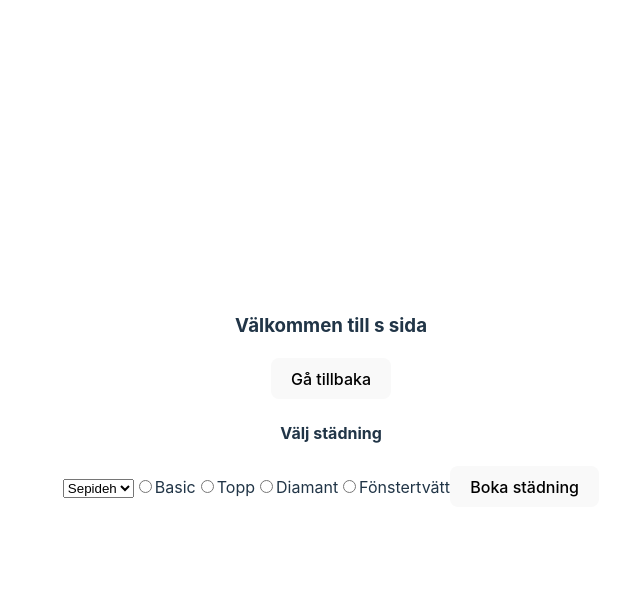
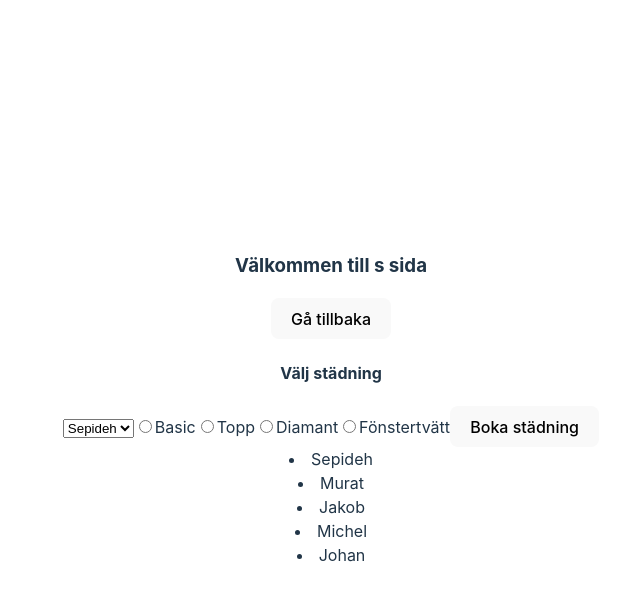
Before and after one commit to SepVaz/bookingReact, a React (Vite) app: page / in a window 1280 px wide. Both pictures are taken after a click on the button "Logga in". Shown: the top 600 px of the page, without its empty margins (309-949 px from the left). Built offline with nearby package versions, Linux system fonts and the light colour scheme.

Commit message:
Påbörjat mapping
Co-authored-by: SepVaz <SepVaz@users.noreply.github.com>
Co-authored-by: Johan Nihlén <johan.nihlen@utb.ecutbildning.se>
Co-authored-by: muratacar94 <muratacar94@users.noreply.github.com>

```diff
--- /dev/null
+++ b/src/Cleaners.ts
@@ -0,0 +1,11 @@
+export class Cleaners {
+  constructor (
+    public id: number,
+    public name: string,
+    public booked: boolean
+    ) {
+    this.id = id;
+    this.name = name;
+    this.booked = booked;
+  }
+}
--- /dev/null
+++ b/src/pages/Bookings.tsx
@@ -0,0 +1,18 @@
+
+
+
+interface Props {
+    name: string
+    id: number
+}
+
+export default function Bookings(props: Props) {
+
+  return (
+    <>
+    <div>
+       <li>{props.name}</li>
+    </div>
+    </>
+  )
+}
--- a/src/pages/MyPage.tsx
+++ b/src/pages/MyPage.tsx
@@ -1,9 +1,41 @@
 import { useLocation, useNavigate } from "react-router-dom";
+import { Cleaners } from "../Cleaners";
+import { useState } from "react";
+import Bookings from "./Bookings";
+
+
+const bookedCleaners = [
+  new Cleaners (1, "Sepideh", false),
+  new Cleaners (2, "Murat", false),
+  new Cleaners (3, "Jakob", false),
+  new Cleaners (4, "Michel", false),
+  new Cleaners (5, "Johan", false)
+]
+
+const doneCleaning = [
+  new Cleaners (1, "Sepideh", true),
+  new Cleaners (2, "Murat", true),
+  new Cleaners (3, "Jakob", true),
+  new Cleaners (4, "Michel", true),
+  new Cleaners (5, "Johan", true)
+]
+
 
 export default function MyPage() {
+  const [booked, setBooked] = useState<Cleaners[]>(bookedCleaners)
+  const [done, setDone] = useState<Cleaners[]>(doneCleaning)
   const location = useLocation();
   const navigate = useNavigate();
   const { name } = location.state;
+
+  const cBooked = booked.map((c) => (
+<Bookings
+key={c.id}
+name={c.name}
+id={c.id}
+></Bookings>
+  ))
+
 
   function handleLogout() {
     navigate("/");
@@ -12,6 +44,8 @@ export default function MyPage() {
   function handleSubmit(e : React.FormEvent<HTMLFormElement>) { //informerar typescript vilken typ av elemt händelsen hanteras för, typescript kan då ge bättre stöd när man skriver koden. gör också att vi undviker misstag om vi endast använder de egenskaper som metoden faktiskt är till för
     e.preventDefault()
   }
+
+
 
   return (
     <div>
@@ -26,12 +60,13 @@ export default function MyPage() {
           <option value="Johan">Johan</option>
           <option value="Jakob">Jakob</option>
         </select>
-        <input type="radio" name="services"/><label>Basic</label>
-        <input type="radio" name="services"/><label>Topp</label>
-        <input type="radio" name="services"/><label>Diamant</label>
-        <input type="radio" name="services"/><label>Fönstertvätt</label>{/* vilket är bäst? value eller name? */}
+        <input type="radio" name="services" value="basic"/><label>Basic</label>
+        <input type="radio" name="services" value="top"/><label>Topp</label>
+        <input type="radio" name="services" value="diamond"/><label>Diamant</label>
+        <input type="radio" name="services" value="window"/><label>Fönstertvätt</label>{/* vilket är bäst? value eller name? */}
         <button type="submit" className="boka-btn">Boka städning</button>
       </form>
+{cBooked}
     </div>
   );
 }
```
